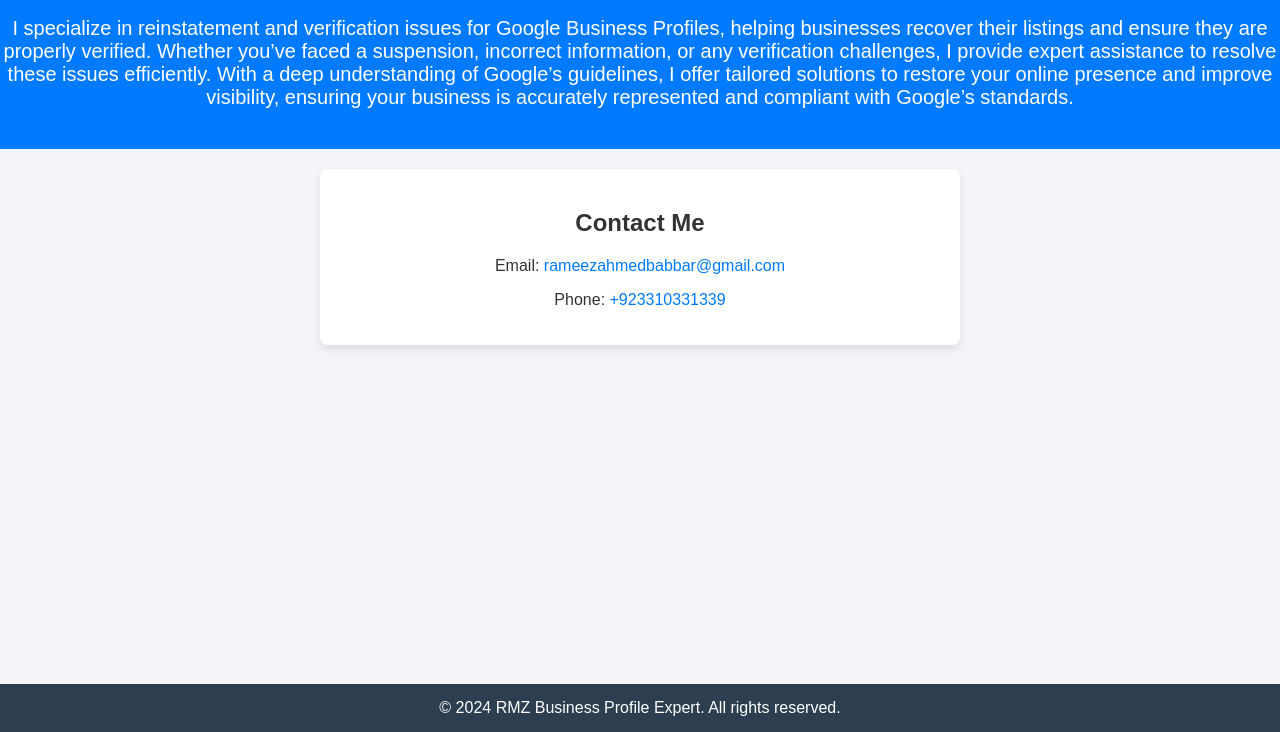
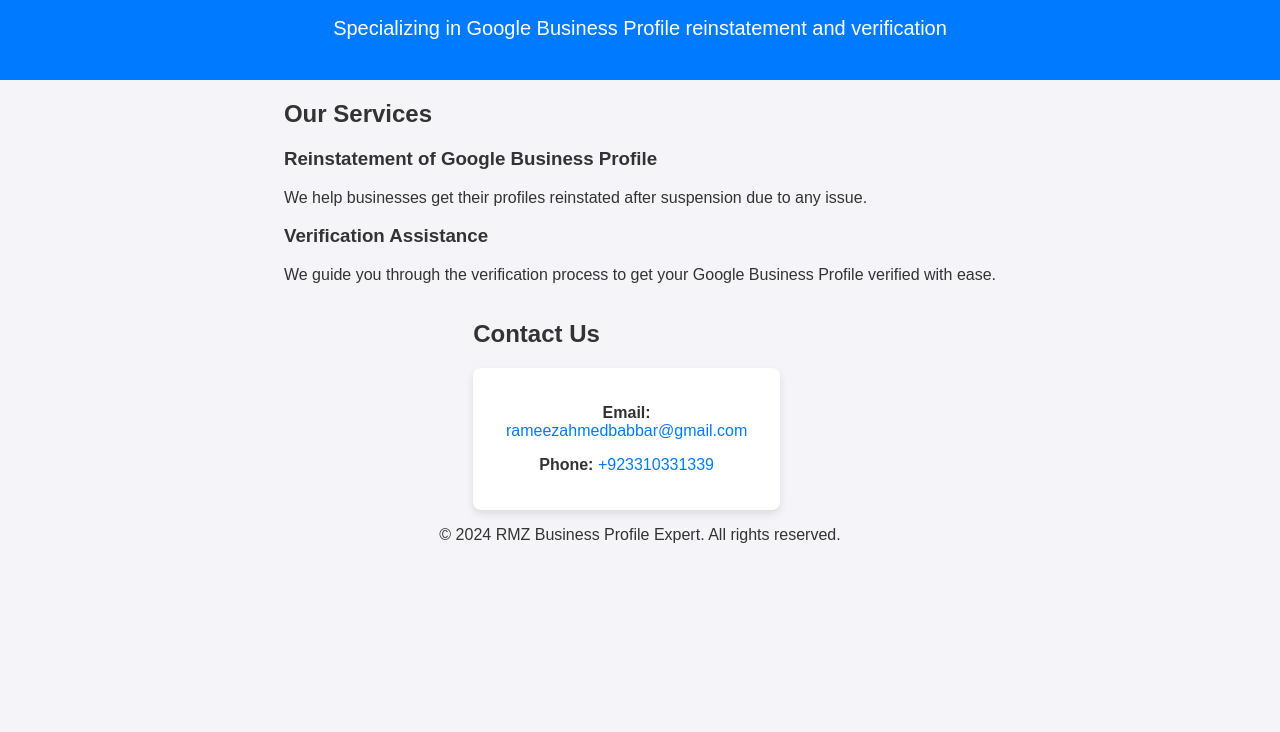
Before and after one commit to rameezahmedbabbar/index.html, a plain HTML site: page index.html in a window 1280 px wide. Shown: the part 68-800 px from the top of the page. Drawn offline with Linux system fonts and the light colour scheme.

Commit message:
Update index.html

```diff
--- a/index.html
+++ b/index.html
@@ -4,21 +4,42 @@
     <meta charset="UTF-8">
     <meta name="viewport" content="width=device-width, initial-scale=1.0">
     <title>RMZ Business Profile Expert</title>
-    <link rel="stylesheet" href="style.css"> <!-- Ensure the correct link to your CSS file -->
+    <link rel="stylesheet" href="style.css">
 </head>
 <body>
     <header>
-        <h1>RMZ Business Profile Expert</h1>
-        <p>I specialize in reinstatement and verification issues for Google Business Profiles, helping businesses recover their listings and ensure they are properly verified. Whether you’ve faced a suspension, incorrect information, or any verification challenges, I provide expert assistance to resolve these issues efficiently. With a deep understanding of Google’s guidelines, I offer tailored solutions to restore your online presence and improve visibility, ensuring your business is accurately represented and compliant with Google’s standards.</p>
+        <div class="logo">
+            <h1>RMZ Business Profile Expert</h1>
+            <p>Specializing in Google Business Profile reinstatement and verification</p>
+        </div>
     </header>
-    <section class="contact-info">
-        <h2>Contact Me</h2>
-        <p>Email: <a href="mailto:rameezahmedbabbar@gmail.com">rameezahmedbabbar@gmail.com</a></p>
-        <p>Phone: <a href="tel:+923310331339">+923310331339</a></p>
+
+    <section class="services">
+        <div class="container">
+            <h2>Our Services</h2>
+            <div class="service-item">
+                <h3>Reinstatement of Google Business Profile</h3>
+                <p>We help businesses get their profiles reinstated after suspension due to any issue.</p>
+            </div>
+            <div class="service-item">
+                <h3>Verification Assistance</h3>
+                <p>We guide you through the verification process to get your Google Business Profile verified with ease.</p>
+            </div>
+        </div>
     </section>
-    <div class="footer">
-    <p>© 2024 RMZ Business Profile Expert. All rights reserved.</p>
-    </div>
 
+    <section class="contact">
+        <div class="container">
+            <h2>Contact Us</h2>
+            <div class="contact-info">
+                <p><strong>Email:</strong> <a href="mailto:rameezahmedbabbar@gmail.com">rameezahmedbabbar@gmail.com</a></p>
+                <p><strong>Phone:</strong> <a href="tel:+923310331339">+923310331339</a></p>
+            </div>
+        </div>
+    </section>
+
+    <footer>
+        <p>© 2024 RMZ Business Profile Expert. All rights reserved.</p>
+    </footer>
 </body>
 </html>
```
